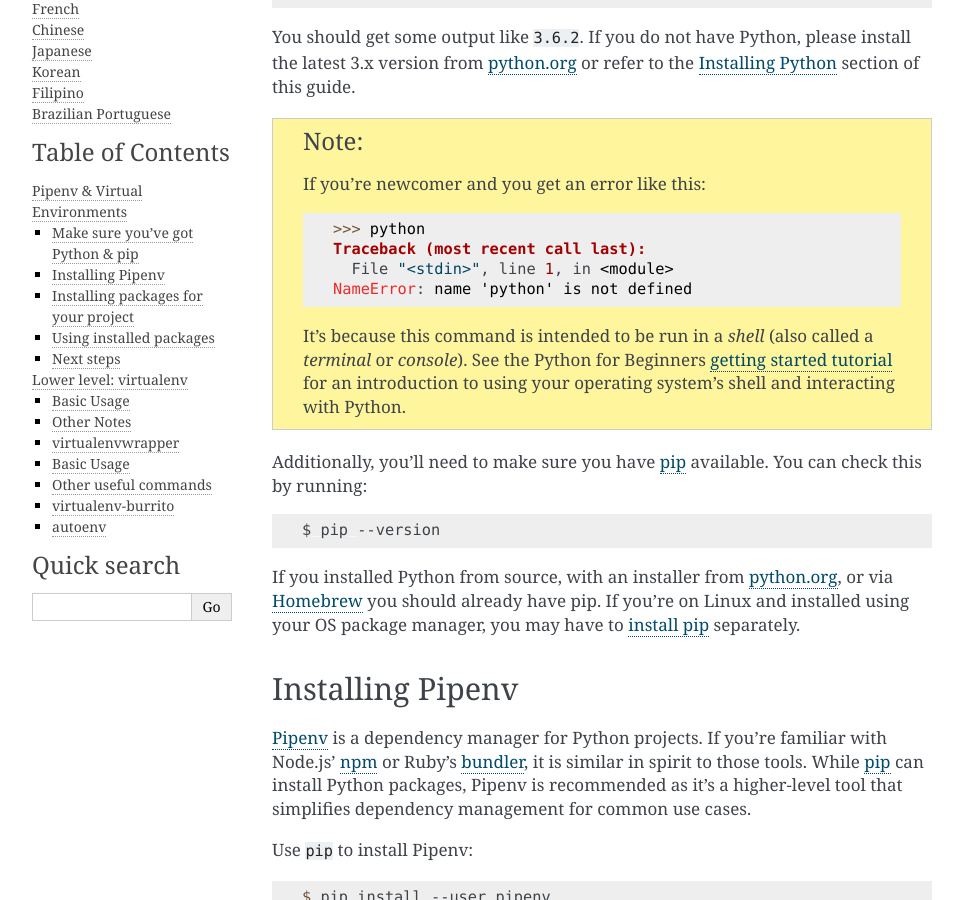
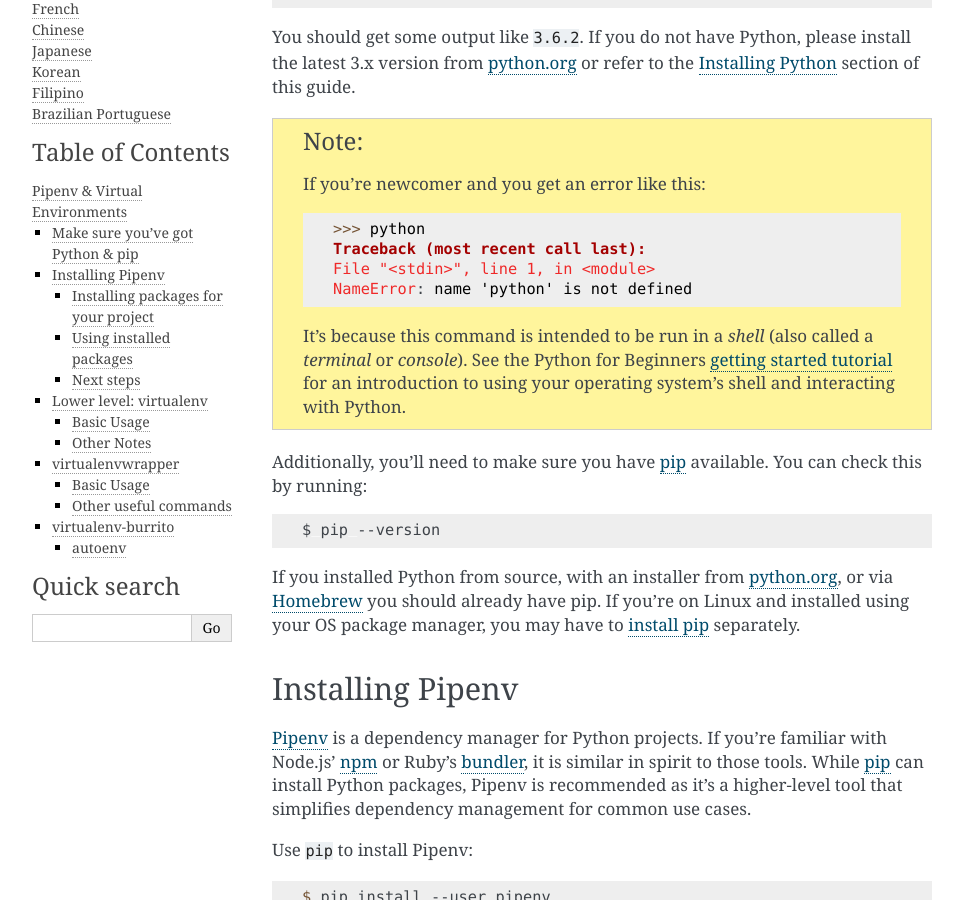
Before and after one commit to realpython/python-guide, a Sphinx documentation site: the page built from docs/dev/virtualenvs.rst, in a window 1280 px wide and 900 px high, scrolled down 1201 px. Shown: the whole window, without its empty margins (148-1111 px from the left). Built offline with Sphinx 7.4.7, drawn with Linux system fonts in a browser that asks for light colours; a script that is not in the unit is left out.

Commit message:
headings fix and img path revert

```diff
--- a/docs/dev/virtualenvs.rst
+++ b/docs/dev/virtualenvs.rst
@@ -1,9 +1,10 @@
 .. _virtualenvironments-ref:
 
+#############################
 Pipenv & Virtual Environments
-=============================
+#############################
 
-.. image:: ../_static/photos/35294660055_42c02b2316_k_d.jpg
+.. image:: /_static/photos/35294660055_42c02b2316_k_d.jpg
 
 This tutorial walks you through installing and using Python packages.
 
@@ -19,8 +20,9 @@
     should work fine on Python 2.7—if you are still using it, for some reason.
 
 
+*********************************
 Make sure you've got Python & pip
----------------------------------
+*********************************
 
 Before you go any further, make sure you have Python and that it's available
 from your command line. You can check this by simply running:
@@ -39,7 +41,7 @@
 
         >>> python
         Traceback (most recent call last):
-          File "<stdin>", line 1, in <module>
+        File "<stdin>", line 1, in <module>
         NameError: name 'python' is not defined
 
     It's because this command is intended to be run in a *shell* (also called
@@ -65,8 +67,9 @@
 .. _Installing Python: https://docs.python-guide.org/starting/installation/
 
 
+*****************
 Installing Pipenv
------------------
+*****************
 
 `Pipenv`_ is a dependency manager for Python projects. If you're familiar
 with Node.js' `npm`_ or Ruby's `bundler`_, it is similar in spirit to those
@@ -109,8 +112,9 @@
 .. _modifying ~/.profile: https://stackoverflow.com/a/14638025
 .. _Control Panel: https://msdn.microsoft.com/en-us/library/windows/desktop/bb776899(v=vs.85).aspx
 
+
 Installing packages for your project
-------------------------------------
+====================================
 
 Pipenv manages dependencies on a per-project basis. To install packages,
 change into your project's directory (or just an empty directory for this
@@ -141,15 +145,15 @@
     Virtualenv location: ~/.local/share/virtualenvs/tmp-agwWamBd
     Installing requests...
     Collecting requests
-      Using cached requests-2.18.4-py2.py3-none-any.whl
+    Using cached requests-2.18.4-py2.py3-none-any.whl
     Collecting idna<2.7,>=2.5 (from requests)
-      Using cached idna-2.6-py2.py3-none-any.whl
+    Using cached idna-2.6-py2.py3-none-any.whl
     Collecting urllib3<1.23,>=1.21.1 (from requests)
-      Using cached urllib3-1.22-py2.py3-none-any.whl
+    Using cached urllib3-1.22-py2.py3-none-any.whl
     Collecting chardet<3.1.0,>=3.0.2 (from requests)
-      Using cached chardet-3.0.4-py2.py3-none-any.whl
+    Using cached chardet-3.0.4-py2.py3-none-any.whl
     Collecting certifi>=2017.4.17 (from requests)
-      Using cached certifi-2017.7.27.1-py2.py3-none-any.whl
+    Using cached certifi-2017.7.27.1-py2.py3-none-any.whl
     Installing collected packages: idna, urllib3, chardet, certifi, requests
     Successfully installed certifi-2017.7.27.1 chardet-3.0.4 idna-2.6 requests-2.18.4 urllib3-1.22
 
@@ -160,7 +164,7 @@
 
 
 Using installed packages
-------------------------
+========================
 
 Now that Requests is installed you can create a simple ``main.py`` file to
 use it:
@@ -191,14 +195,14 @@
 
 
 Next steps
-----------
+==========
 
 Congratulations, you now know how to install and use Python packages! ✨ 🍰 ✨
 
 
-
+***********************
 Lower level: virtualenv
-=======================
+***********************
 
 `virtualenv <http://pypi.python.org/pypi/virtualenv>`_ is a tool to create
 isolated Python environments. virtualenv creates a folder which contains all the
@@ -210,23 +214,23 @@
 
 .. code-block:: console
 
-  $ pip install virtualenv
+    $ pip install virtualenv
 
 Test your installation
 
 .. code-block:: console
 
-   $ virtualenv --version
+    $ virtualenv --version
 
 Basic Usage
------------
+===========
 
 1. Create a virtual environment for a project:
 
 .. code-block:: console
 
-   $ cd my_project_folder
-   $ virtualenv my_project
+    $ cd my_project_folder
+    $ virtualenv my_project
 
 ``virtualenv my_project`` will create a folder in the current directory which will
 contain the Python executable files, and a copy of the ``pip`` library which you
@@ -242,19 +246,19 @@
 
 .. code-block:: console
 
-   $ virtualenv -p /usr/bin/python2.7 my_project
+    $ virtualenv -p /usr/bin/python2.7 my_project
 
 or change the interpreter globally with an env variable in ``~/.bashrc``:
 
 .. code-block:: console
 
-   $ export VIRTUALENVWRAPPER_PYTHON=/usr/bin/python2.7
+    $ export VIRTUALENVWRAPPER_PYTHON=/usr/bin/python2.7
 
 2. To begin using the virtual environment, it needs to be activated:
 
 .. code-block:: console
 
-   $ source my_project/bin/activate
+    $ source my_project/bin/activate
 
 The name of the current virtual environment will now appear on the left of
 the prompt (e.g. ``(my_project)Your-Computer:your_project UserName$)`` to let you know
@@ -272,7 +276,7 @@
 
 .. code-block:: console
 
-   $ deactivate
+    $ deactivate
 
 This puts you back to the system's default Python interpreter with all its
 installed libraries.
@@ -285,7 +289,7 @@
 where they were placed.
 
 Other Notes
------------
+===========
 
 Running ``virtualenv`` with the option ``--no-site-packages`` will not
 include the packages that are installed globally. This can be useful
@@ -318,8 +322,9 @@
 
 .. _virtualenvwrapper-ref:
 
+*****************
 virtualenvwrapper
------------------
+*****************
 
 `virtualenvwrapper <https://virtualenvwrapper.readthedocs.io/en/latest/index.html>`_
 provides a set of commands which makes working with virtual environments much
@@ -329,9 +334,9 @@
 
 .. code-block:: console
 
-  $ pip install virtualenvwrapper
-  $ export WORKON_HOME=~/Envs
-  $ source /usr/local/bin/virtualenvwrapper.sh
+    $ pip install virtualenvwrapper
+    $ export WORKON_HOME=~/Envs
+    $ source /usr/local/bin/virtualenvwrapper.sh
 
 (`Full virtualenvwrapper install instructions <https://virtualenvwrapper.readthedocs.io/en/latest/install.html>`_.)
 
@@ -341,18 +346,19 @@
 
 .. code-block:: console
 
-  $ pip install virtualenvwrapper-win
+    $ pip install virtualenvwrapper-win
 
 In Windows, the default path for WORKON_HOME is %USERPROFILE%\Envs
 
+
 Basic Usage
------------
+===========
 
 1. Create a virtual environment:
 
 .. code-block:: console
 
-   $ mkvirtualenv my_project
+    $ mkvirtualenv my_project
 
 This creates the :file:`my_project` folder inside :file:`~/Envs`.
 
@@ -360,7 +366,7 @@
 
 .. code-block:: console
 
-   $ workon my_project
+    $ workon my_project
 
 Alternatively, you can make a project, which creates the virtual environment,
 and also a project directory inside ``$WORKON_HOME``, which is ``cd`` -ed into
@@ -368,7 +374,7 @@
 
 .. code-block:: console
 
-   $ mkproject myproject
+    $ mkproject myproject
 
 **virtualenvwrapper** provides tab-completion on environment names. It really
 helps when you have a lot of environments and have trouble remembering their
@@ -381,16 +387,16 @@
 
 .. code-block:: console
 
-   $ deactivate
+    $ deactivate
 
 4. To delete:
 
 .. code-block:: console
 
-   $ rmvirtualenv venv
+    $ rmvirtualenv venv
 
 Other useful commands
----------------------
+=====================
 
 ``lsvirtualenv``
   List all of the environments.
@@ -407,14 +413,17 @@
 
 `Full list of virtualenvwrapper commands <https://virtualenvwrapper.readthedocs.io/en/latest/command_ref.html>`_.
 
+******************
 virtualenv-burrito
-------------------
+******************
 
 With `virtualenv-burrito <https://github.com/brainsik/virtualenv-burrito>`_, you
 can have a working virtualenv + virtualenvwrapper environment in a single command.
 
+
 autoenv
--------
+=======
+
 When you ``cd`` into a directory containing a :file:`.env`, `autoenv <https://github.com/kennethreitz/autoenv>`_
 automagically activates the environment.
 
@@ -422,11 +431,11 @@
 
 .. code-block:: console
 
-   $ brew install autoenv
+    $ brew install autoenv
 
 And on Linux:
 
 .. code-block:: console
 
-   $ git clone git://github.com/kennethreitz/autoenv.git ~/.autoenv
-   $ echo 'source ~/.autoenv/activate.sh' >> ~/.bashrc
+    $ git clone git://github.com/kennethreitz/autoenv.git ~/.autoenv
+    $ echo 'source ~/.autoenv/activate.sh' >> ~/.bashrc
```
